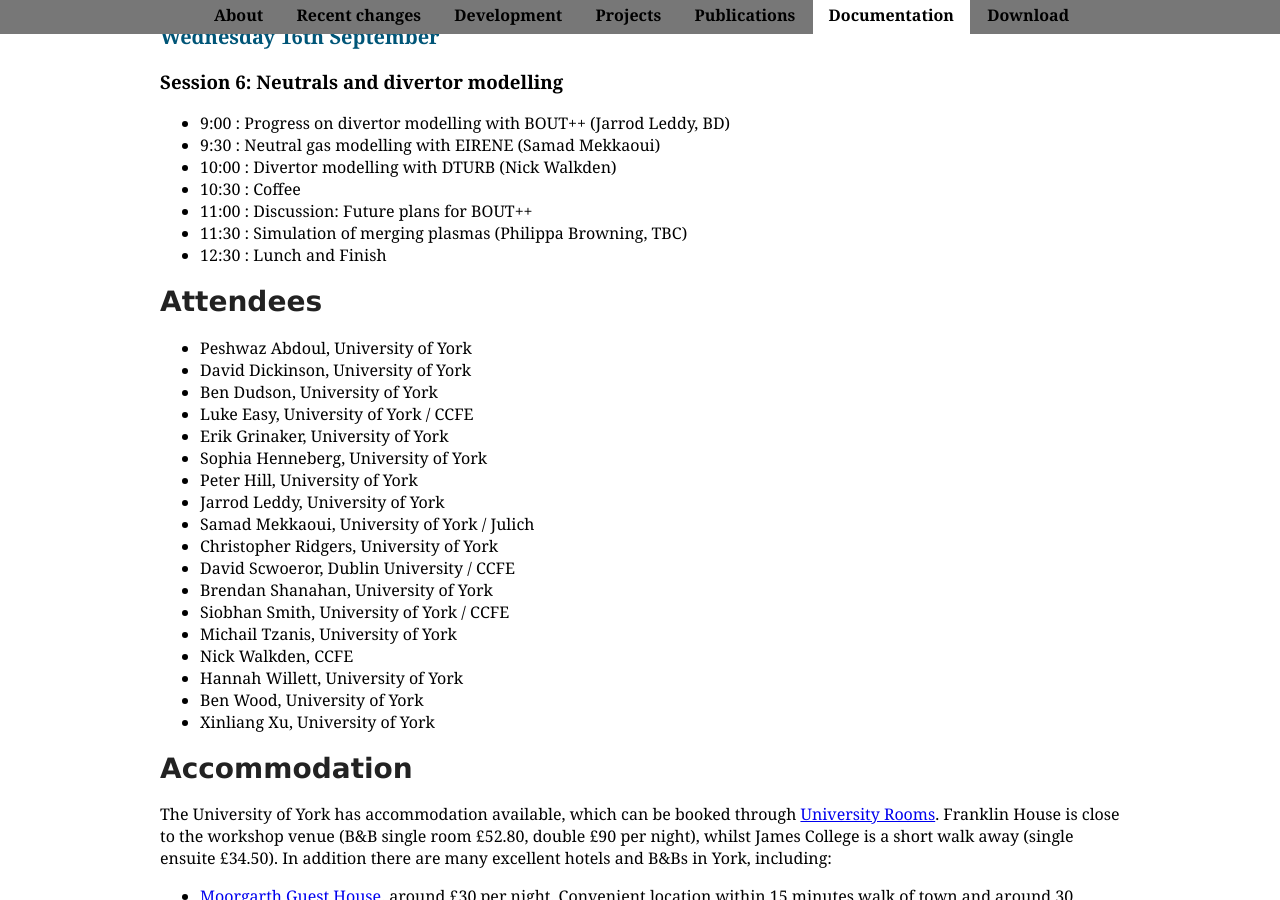
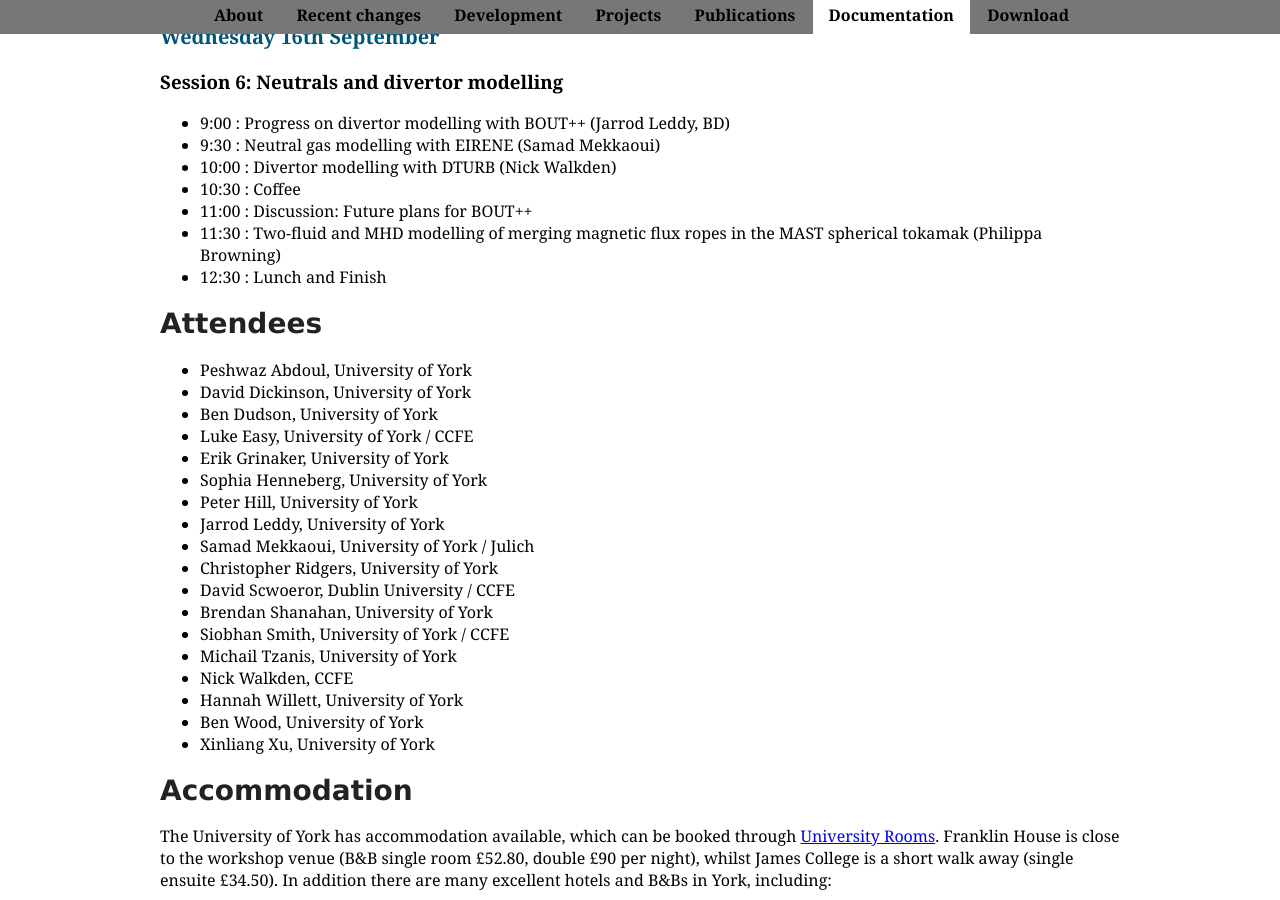
Before and after one commit to boutproject/boutproject.github.io, a Jekyll site: the page built from workshop2015.markdown, in a window 1280 px wide and 900 px high, scrolled down 1631 px. Built offline with Jekyll 4.4.1, drawn with Linux system fonts in a browser that asks for light colours; Markdown is read by kramdown in place of the engine named in the settings.

Commit message:
Changing P.Browning's talk title

```diff
--- a/workshop2015.markdown
+++ b/workshop2015.markdown
@@ -78,7 +78,7 @@ The aim of this workshop is (1) to prepare researchers to use and further develo
 * 10:00 : Divertor modelling with DTURB (Nick Walkden)
 * 10:30 : Coffee
 * 11:00 : Discussion: Future plans for BOUT++
-* 11:30 : Simulation of merging plasmas (Philippa Browning, TBC)
+* 11:30 : Two-fluid and MHD modelling of merging magnetic flux ropes in the MAST spherical tokamak (Philippa Browning)
 * 12:30 : Lunch and Finish
 
 <a name="attendees"/>
```
